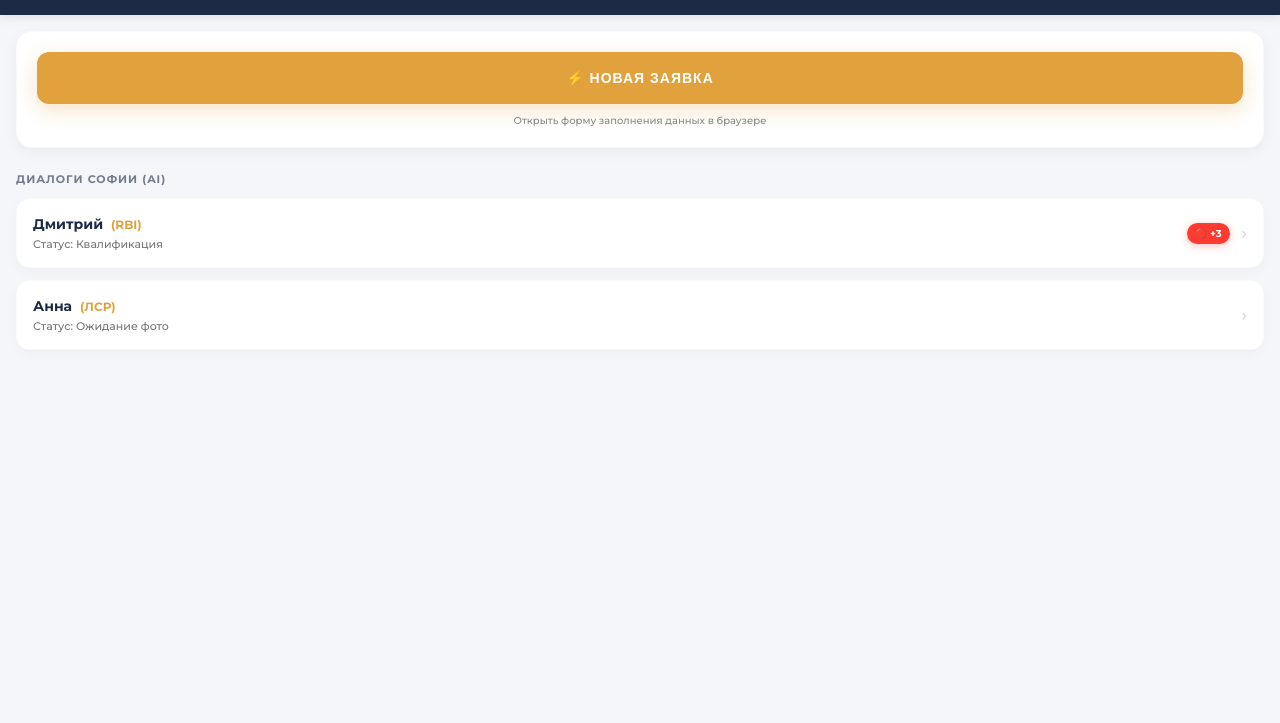
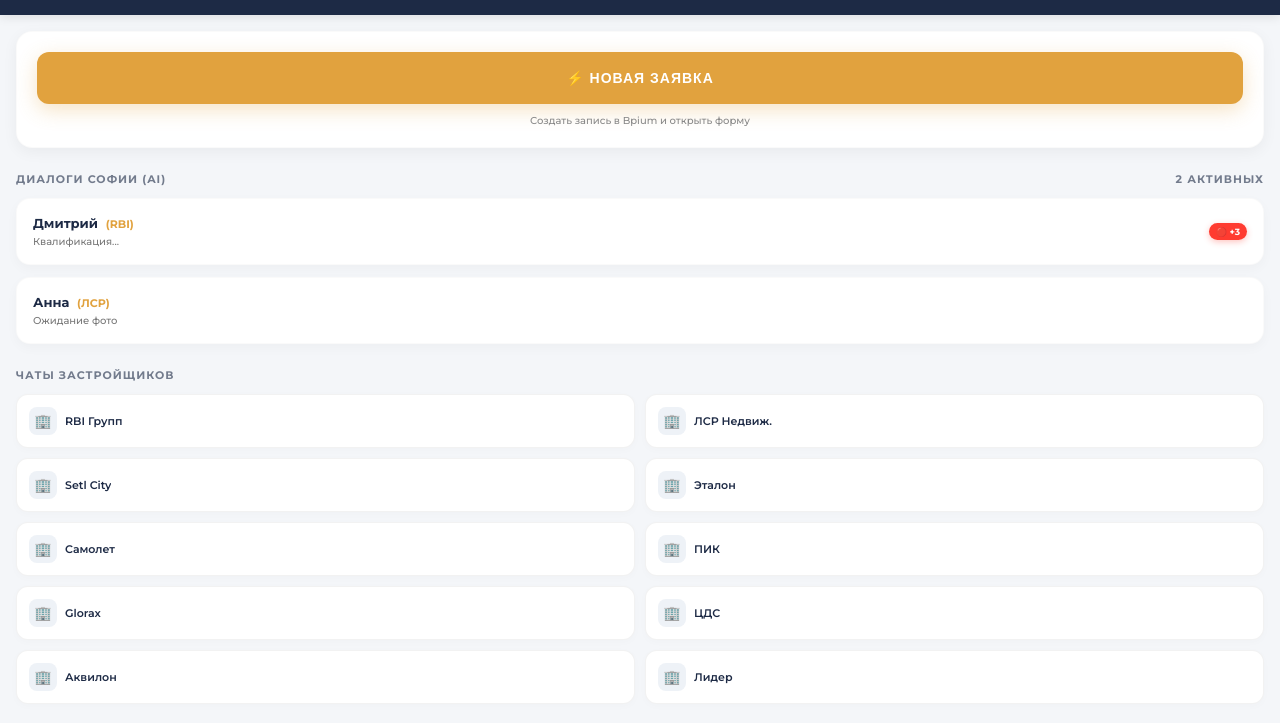
Before and after one commit to olgaisakova1/tg-mini-app, a plain HTML site: page hub.html in a window 1280 px wide. Shown: the part 47-770 px from the top of the page. Drawn offline with Linux system fonts and the light colour scheme; a script that the page names is missing.

Commit message:
Update hub.html

```diff
--- a/hub.html
+++ b/hub.html
@@ -7,7 +7,7 @@
     <script src="https://telegram.org/js/telegram-web-app.js"></script>
     <style>
         :root { --pia-navy: #1d2a45; --pia-gold: #e1a23e; --bg-light: #f4f6f9; --red-notify: #ff3b30; }
-        body { font-family: 'Montserrat', sans-serif; background: var(--bg-light); margin: 0; padding: 0; color: #333; -webkit-tap-highlight-color: transparent; }
+        body { font-family: 'Montserrat', sans-serif; background: var(--bg-light); margin: 0; padding: 0; color: #333; -webkit-tap-highlight-color: transparent; overflow-x: hidden; }
 
         /* ШАПКА */
         .pia-header { background: var(--pia-navy); padding: 18px 16px; color: white; display: flex; align-items: center; justify-content: space-between; position: sticky; top: 0; z-index: 100; box-shadow: 0 2px 10px rgba(0,0,0,0.1); }
@@ -18,8 +18,8 @@
         .user-name { font-size: 10px; font-weight: 700; text-transform: uppercase; letter-spacing: 1px; margin-bottom: 2px; }
         .user-role { font-size: 9px; opacity: 0.7; letter-spacing: 0.5px; }
 
-        .container { padding: 16px; padding-bottom: 40px; }
-        .section-header { font-size: 11px; text-transform: uppercase; font-weight: 700; color: var(--pia-navy); margin-bottom: 12px; letter-spacing: 1px; opacity: 0.6; margin-top: 24px; }
+        .container { padding: 16px; padding-bottom: 60px; }
+        .section-header { font-size: 11px; text-transform: uppercase; font-weight: 700; color: var(--pia-navy); margin-bottom: 12px; letter-spacing: 1px; opacity: 0.6; margin-top: 24px; display: flex; justify-content: space-between; }
 
         /* КНОПКА НОВАЯ ЗАЯВКА */
         .hero-box { background: white; padding: 20px; border-radius: 16px; box-shadow: 0 4px 15px rgba(0,0,0,0.05); text-align: center; margin-bottom: 24px; border: 1px solid rgba(0,0,0,0.02); }
@@ -28,15 +28,19 @@
 
         /* КАРТОЧКИ ДИАЛОГОВ */
         .sophia-card { background: #fff; border-radius: 14px; padding: 16px; margin-bottom: 12px; display: flex; justify-content: space-between; align-items: center; box-shadow: 0 4px 12px rgba(0,0,0,0.03); border: 1px solid rgba(0,0,0,0.02); transition: 0.2s; }
-        .sophia-card:active { background: #f9f9f9; transform: translateX(5px); }
+        .sophia-card:active { background: #f9f9f9; transform: scale(0.98); }
         .card-main { flex: 1; }
-        .client-name { font-weight: 700; font-size: 14px; color: var(--pia-navy); margin-bottom: 4px; }
-        .client-name span { color: var(--pia-gold); font-size: 12px; margin-left: 4px; }
-        .client-status { font-size: 11px; color: #777; font-weight: 500; }
+        .client-name { font-weight: 700; font-size: 13px; color: var(--pia-navy); margin-bottom: 4px; }
+        .client-name span { color: var(--pia-gold); font-size: 11px; margin-left: 4px; }
+        .client-status { font-size: 10px; color: #777; font-weight: 500; }
+        .notify-badge { background: var(--red-notify); color: white; font-size: 9px; font-weight: 800; padding: 3px 7px; border-radius: 20px; box-shadow: 0 2px 6px rgba(255, 59, 48, 0.3); }
 
-        .card-meta { text-align: right; display: flex; align-items: center; gap: 12px; }
-        .notify-badge { background: var(--red-notify); color: white; font-size: 10px; font-weight: 800; padding: 4px 8px; border-radius: 20px; min-width: 14px; text-align: center; box-shadow: 0 2px 8px rgba(255, 59, 48, 0.3); }
-        .arrow-icon { color: #ccc; font-size: 18px; font-weight: 300; }
+        /* СЕТКА ГРУПП */
+        .groups-grid { display: grid; grid-template-columns: 1fr 1fr; gap: 10px; margin-top: 10px; }
+        .group-btn { background: white; border-radius: 12px; padding: 12px; border: 1px solid rgba(0,0,0,0.05); box-shadow: 0 2px 8px rgba(0,0,0,0.02); display: flex; align-items: center; gap: 8px; transition: 0.2s; text-decoration: none; color: inherit; }
+        .group-btn:active { background: #f0f0f0; transform: scale(0.95); }
+        .group-icon { width: 28px; height: 28px; background: #eef2f7; border-radius: 8px; display: flex; align-items: center; justify-content: center; font-size: 14px; color: var(--pia-navy); flex-shrink: 0; }
+        .group-name { font-size: 11px; font-weight: 600; color: var(--pia-navy); white-space: nowrap; overflow: hidden; text-overflow: ellipsis; }
     </style>
 </head>
 <body>
@@ -54,45 +58,44 @@
 
     <div class="container">
         <div class="hero-box">
-            <button class="btn-hero" id="new-app-btn" onclick="createNewApp()">
-                ⚡️ НОВАЯ ЗАЯВКА
-            </button>
-            <div class="hero-subtitle">Открыть форму заполнения данных в браузере</div>
+            <button class="btn-hero" onclick="createNewApp()">⚡️ НОВАЯ ЗАЯВКА</button>
+            <div class="hero-subtitle">Создать запись в Bpium и открыть форму</div>
         </div>
 
-        <div class="section-header">Диалоги Софии (AI)</div>
-
-        <div id="sophia-list">
-            <div class="sophia-card" onclick="alert('Переход к диалогу Дмитрия...')">
-                <div class="card-main">
-                    <div class="client-name">Дмитрий <span>(RBI)</span></div>
-                    <div class="client-status">Статус: Квалификация</div>
-                </div>
-                <div class="card-meta">
-                    <div class="notify-badge">🔴 +3</div>
-                    <div class="arrow-icon">›</div>
-                </div>
+        <div class="section-header">Диалоги Софии (AI) <span>2 активных</span></div>
+        <div class="sophia-card" onclick="alert('Переход к диалогу...')">
+            <div class="card-main">
+                <div class="client-name">Дмитрий <span>(RBI)</span></div>
+                <div class="client-status">Квалификация...</div>
             </div>
-
-            <div class="sophia-card" onclick="alert('Переход к диалогу Анны...')">
-                <div class="card-main">
-                    <div class="client-name">Анна <span>(ЛСР)</span></div>
-                    <div class="client-status">Статус: Ожидание фото</div>
-                </div>
-                <div class="card-meta">
-                    <div class="arrow-icon">›</div>
-                </div>
+            <div class="notify-badge">🔴 +3</div>
+        </div>
+        <div class="sophia-card" onclick="alert('Переход к диалогу...')">
+            <div class="card-main">
+                <div class="client-name">Анна <span>(ЛСР)</span></div>
+                <div class="client-status">Ожидание фото</div>
             </div>
         </div>
+
+        <div class="section-header">ЧАТЫ ЗАСТРОЙЩИКОВ</div>
+        <div class="groups-grid">
+            <a href="#" class="group-btn"><div class="group-icon">🏢</div><div class="group-name">RBI Групп</div></a>
+            <a href="#" class="group-btn"><div class="group-icon">🏢</div><div class="group-name">ЛСР Недвиж.</div></a>
+            <a href="#" class="group-btn"><div class="group-icon">🏢</div><div class="group-name">Setl City</div></a>
+            <a href="#" class="group-btn"><div class="group-icon">🏢</div><div class="group-name">Эталон</div></a>
+            <a href="#" class="group-btn"><div class="group-icon">🏢</div><div class="group-name">Самолет</div></a>
+            <a href="#" class="group-btn"><div class="group-icon">🏢</div><div class="group-name">ПИК</div></a>
+            <a href="#" class="group-btn"><div class="group-icon">🏢</div><div class="group-name">Glorax</div></a>
+            <a href="#" class="group-btn"><div class="group-icon">🏢</div><div class="group-name">ЦДС</div></a>
+            <a href="#" class="group-btn"><div class="group-icon">🏢</div><div class="group-name">Аквилон</div></a>
+            <a href="#" class="group-btn"><div class="group-icon">🏢</div><div class="group-name">Лидер</div></a>
+            </div>
     </div>
 
     <script>
         const tg = window.Telegram.WebApp;
         tg.expand();
-
-        function createNewApp() {
-            alert("Здесь будет запрос в Bpium за ссылкой и переход в браузер!");
-        }
+        function createNewApp() { alert("Запрос ссылки в Bpium..."); }
     </script>
 </body>
 </html>
```
